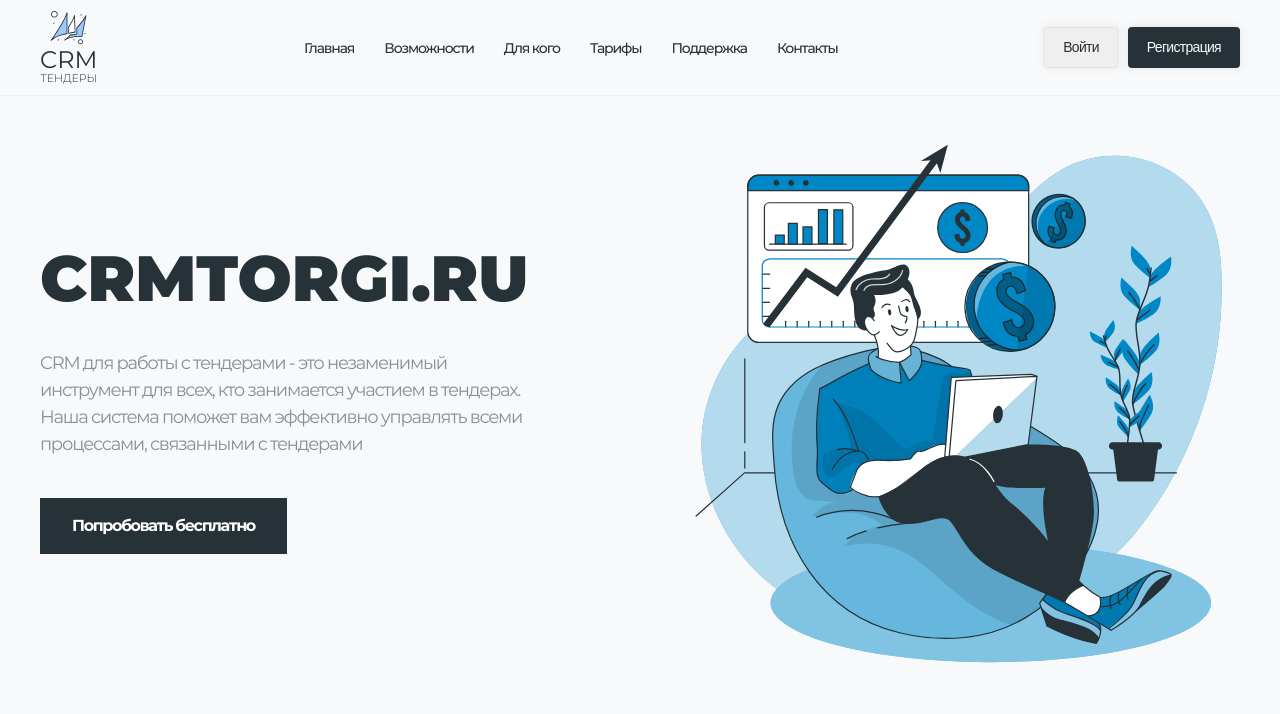
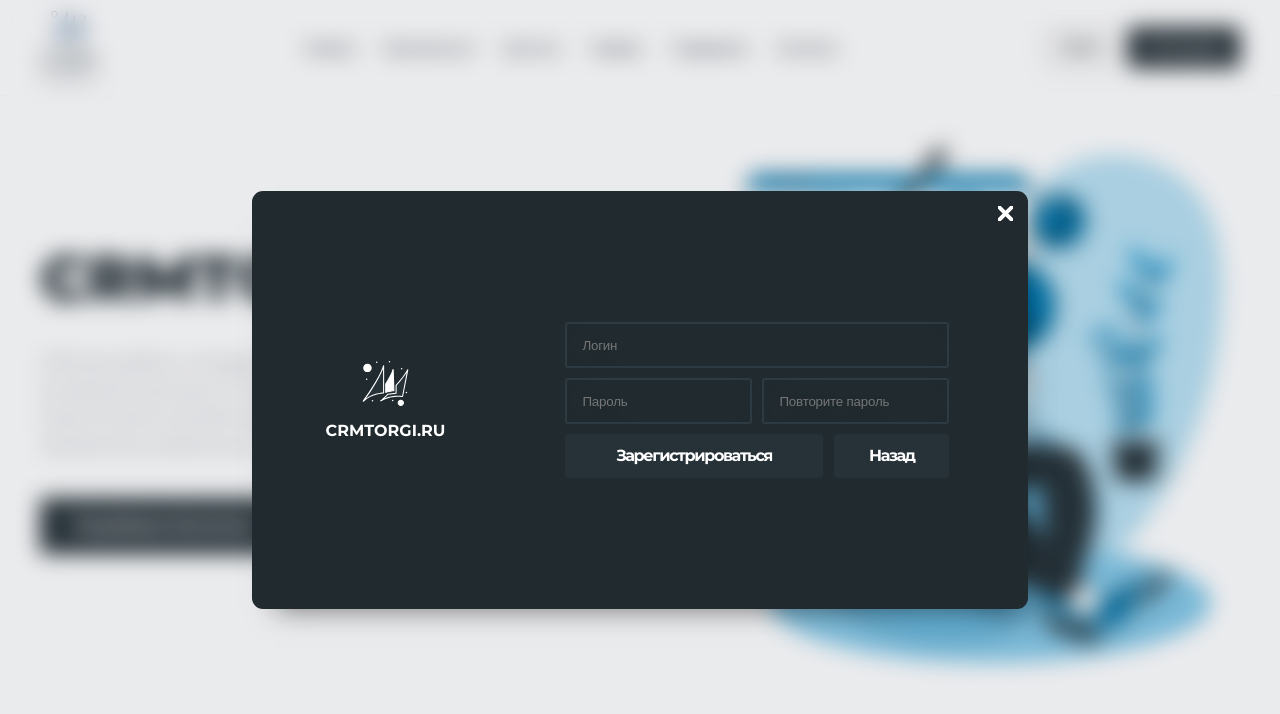
Before and after one commit to kkkovalchukkk/crmtorgi, a plain HTML site: page index.html in a window 1280 px wide. Both pictures are taken after a click on the link "Регистрация". Drawn offline with Linux system fonts and the light colour scheme; a web font is replaced by a local one.

Commit message:
добавлен последний попап

```diff
--- a/index.html
+++ b/index.html
@@ -25,18 +25,35 @@
           CRMTORGI.RU
         </span>
       </div>
-      <form class="popup__form" id="login-form">
+      <div class="popup__form-group">
+        <form class="popup__form popup__form--active" id="login-form">
           <fieldset class="popup__form-fieldset">
             <input type="text" placeholder="Логин" class="popup__form-input popup__form-input--error" id="login-input">
           </fieldset>
           <fieldset class="popup__form-fieldset">
-          <input type="password" placeholder="Пароль" class="popup__form-input" id="pass-input">
+            <input type="password" placeholder="Пароль" class="popup__form-input" id="login-pass-input">
           </fieldset>
           <div class="popup__form-menu">
             <button class="popup__form-btn" id="login-submit-btn">Войти</button>
             <button class="popup__form-btn" id="regitser-go-btn" type="button">Зарегистрироваться</button>
           </div>
         </form>
+        <form class="popup__form" id="register-form">
+          <fieldset class="popup__form-fieldset">
+            <input type="text" placeholder="Логин" class="popup__form-input popup__form-input--error"
+              id="register-login-input">
+          </fieldset>
+          <fieldset class="popup__form-fieldset popup__form-fieldset--even">
+            <input type="password" placeholder="Пароль" class="popup__form-input" id="register-pass-input">
+            <input type="password" placeholder="Повторите пароль" class="popup__form-input"
+              id="repete-register-pass-input">
+          </fieldset>
+          <div class="popup__form-menu popup__form-menu--reverse">
+            <button class="popup__form-btn" id="regitser-submit-btn" type="submit">Зарегистрироваться</button>
+            <button class="popup__form-btn" id="go-login-btn">Назад</button>
+          </div>
+        </form>
+      </div>
     </div>
   </div>
   <header class="header">
@@ -422,9 +439,9 @@
       </div>
     </section>
   </main>
-  <script src="./scripts/fullpage.js"></script>
-  <script src="./scripts/popup.js"></script>
-  <script src="./scripts/fullpageInit.js"></script>
+  <script defer src="./scripts/fullpage.js"></script>
+  <script defer src="./scripts/fullpageInit.js"></script>
+  <script defer src="./scripts/popup.js"></script>
 </body>
 
 </html>
--- a/scripts/fullpageInit.js
+++ b/scripts/fullpageInit.js
@@ -1,3 +1,5 @@
+// Fullpage
+
 new fullpage("#fullpage", {
   //options here
   autoScrolling: true,
--- a/scripts/popup.js
+++ b/scripts/popup.js
@@ -1,19 +1,28 @@
+const registerForm = document.querySelector("#register-form");
+const loginForm = document.querySelector("#login-form");
 const loginPopupWindow = document.querySelector("#login-window");
 const loginPopup = document.querySelector("#login-popup");
 const toggleLoginPopupBtn = document.querySelector("#header__login-btn");
+const toggleRegisterPopupBtn = document.querySelector("#header__register-btn");
 const closePopupBtns = document.querySelectorAll(".popup__close-btn");
+const goRegisterPopupBtn = document.querySelector("#regitser-go-btn");
+const goLoginPopupBtn = document.querySelector("#go-login-btn");
 
+function noScroll(bool) {
+  fullpage_api.setAllowScrolling(bool);
+}
 function openPopup(popup, className) {
   window.addEventListener("click", closePopupByClickOnOverlay);
   window.addEventListener("keydown", closePopupByClickOnEsc);
   popup.classList.remove(className);
+  noScroll(false);
 }
 
 function closePopup(popup, className) {
   window.removeEventListener("keydown", closePopupByClickOnEsc);
   window.removeEventListener("click", closePopupByClickOnOverlay);
-
   popup.classList.add(className);
+  noScroll(true);
 }
 
 function closePopupByClickOnOverlay(e) {
@@ -28,6 +37,12 @@ function closePopupByClickOnEsc(e) {
   }
 }
 
+toggleRegisterPopupBtn.addEventListener("click", () => {
+  openPopup(loginPopupWindow, "popup-window--hidden");
+  document.querySelector(".popup__form--active").classList.remove("popup__form--active");
+  registerForm.classList.add("popup__form--active");
+});
+
 closePopupBtns.forEach((closeBtn) => {
   closeBtn.addEventListener("click", () => {
     closePopup(loginPopupWindow, "popup-window--hidden");
@@ -36,4 +51,16 @@ closePopupBtns.forEach((closeBtn) => {
 
 toggleLoginPopupBtn.addEventListener("click", () => {
   openPopup(loginPopupWindow, "popup-window--hidden");
+  document.querySelector(".popup__form--active").classList.remove("popup__form--active");
+  loginForm.classList.add("popup__form--active");
 });
+
+goRegisterPopupBtn.addEventListener("click", () => {
+  document.querySelector(".popup__form--active").classList.remove("popup__form--active");
+  registerForm.classList.add("popup__form--active");
+});
+
+goLoginPopupBtn.addEventListener("click", () => {
+  document.querySelector(".popup__form--active").classList.remove("popup__form--active");
+  loginForm.classList.add("popup__form--active");
+});
--- a/styles/style.scss
+++ b/styles/style.scss
@@ -81,7 +81,7 @@ $wrapperWidth: 1200px;
   padding: 32px;
   background: #202a2f;
   box-shadow: 7px 17px 27px -17px rgba(0, 0, 0, 0.52);
-  border-radius: 8px;
+  border-radius: 11px;
 
   transition: 0.5s;
   &__close-btn {
@@ -120,6 +120,9 @@ $wrapperWidth: 1200px;
   }
 
   &__form {
+    position: absolute;
+    left: 0;
+    top: 0;
     width: 100%;
     max-width: 384px;
     display: flex;
@@ -127,10 +130,43 @@ $wrapperWidth: 1200px;
     align-items: flex-start;
     justify-content: start;
     gap: 10px;
+    transition: transform 0.7s, opacity 0.2s;
+    opacity: 0;
+    visibility: hidden;
+    &:nth-child(even) {
+      transform: translateY(100%);
+    }
+    &:nth-child(odd) {
+      transform: translateY(-100%);
+    }
+    &--active {
+      transform: translateY(0%) !important;
+      opacity: 1;
+      visibility: visible;
+    }
+  }
+  &__form-group {
+    width: 100%;
+    max-width: 389px;
+    height: 100%;
+    max-height: 384px;
+    position: relative;
+    display: flex;
+    flex-direction: column;
+    align-items: center;
+    justify-content: start;
+    gap: 10px;
+    overflow: hidden;
+    max-height: 156px;
   }
 
   &__form-fieldset {
     width: 100%;
+    &--even {
+      display: flex;
+      align-items: center;
+      gap: 10px;
+    }
   }
 
   &__form-input {
@@ -161,8 +197,12 @@ $wrapperWidth: 1200px;
     display: grid;
     justify-content: space-between;
     grid-template-columns: 30% 67%;
+    &--reverse {
+      grid-template-columns: 67% 30%;
+    }
   }
   &__form-btn {
+    width: 100%;
     padding: 12px 27px;
     background: #263238;
     border-radius: 4px;
@@ -524,7 +564,7 @@ section {
     line-height: 125.9%;
     /* or 30px */
 
-    text-align: center;
+    text-align: left;
     letter-spacing: -0.045em;
 
     color: $black;
@@ -737,6 +777,7 @@ section {
   }
 
   &__text {
+    max-width: 500px;
     font-family: "Montserrat";
     font-style: normal;
     font-weight: 300;
```
Also changed, not shown: assets/icons/up.svg (added), scripts/submit.js (added), styles/style.css, 1 other file. Lines whose indentation alone changed are shown as unchanged.
